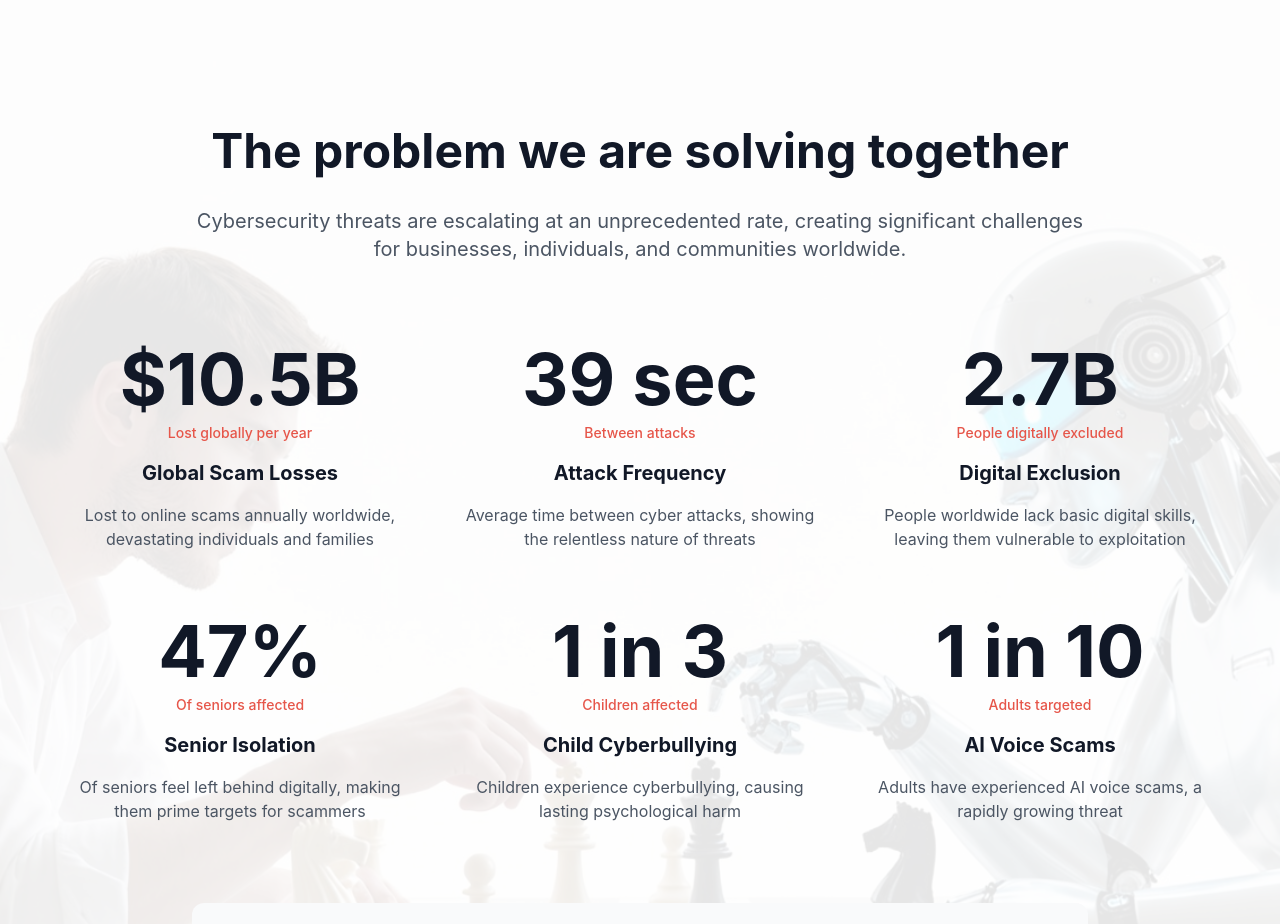
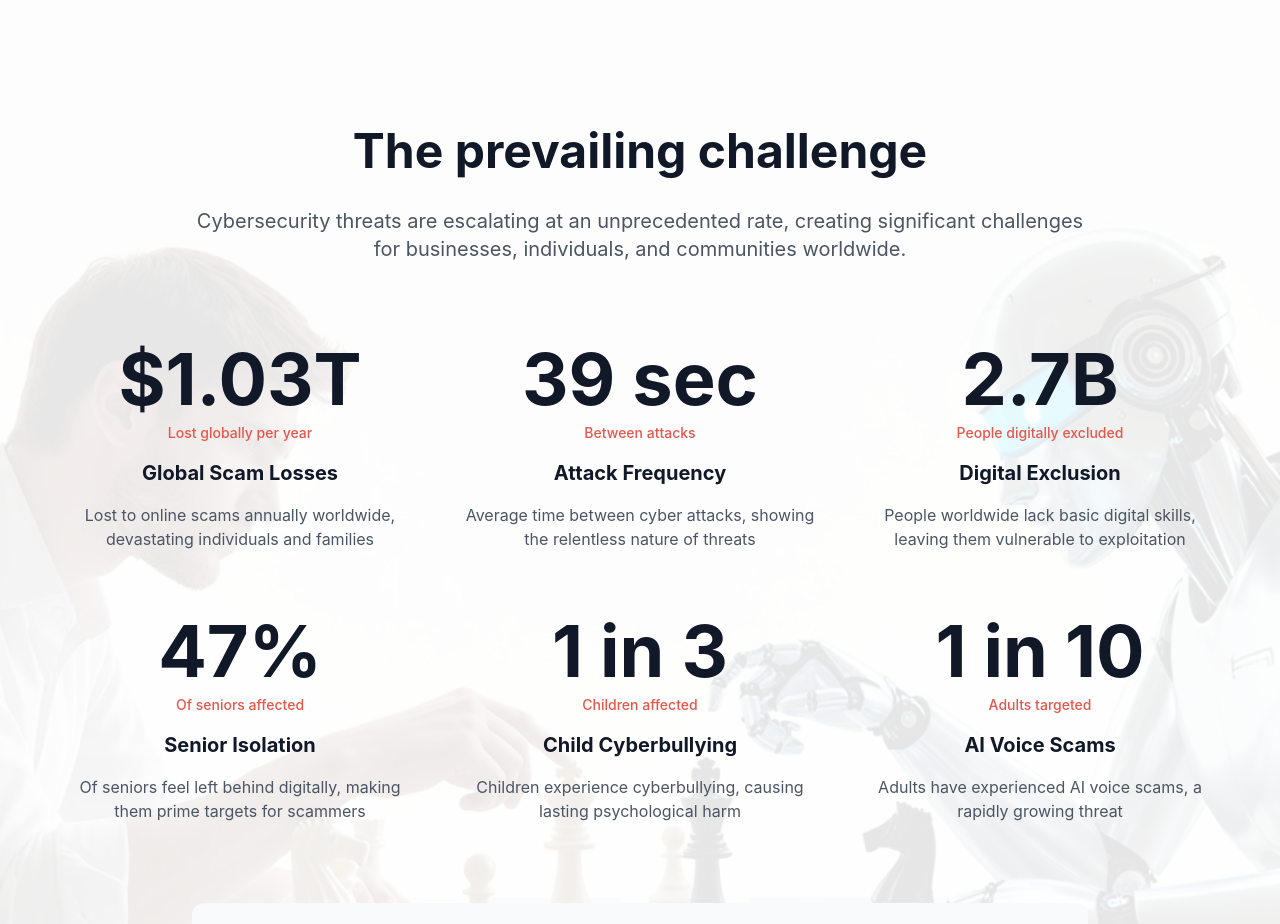
Before and after one commit to CNmerenu/cybervists-website, a Next.js app: page / in a window 1280 px wide. Shown: the part 929-1853 px from the top of the page. Built offline with nearby package versions, Linux system fonts and the light colour scheme.

Commit message:
before painting

```diff
--- a/src/app/about/page.tsx
+++ b/src/app/about/page.tsx
@@ -91,8 +91,9 @@ export default function About() {
   return (
     <main className="w-full min-h-screen bg-white">
       {/* New Hero Section - Two Column Layout */}
-      <section className="py-8 md:py-16 px-4 md:px-16 bg-white">
-        <div className="max-w-7xl mx-auto h-full">
+      <section className="py-8 md:py-16 px-4 md:px-16 bg-white relative">
+        <div className="absolute inset-0 bg-[url('/assets/aboutusbg.jpg')] bg-cover bg-center opacity-5"></div>
+        <div className="max-w-7xl mx-auto h-full relative z-10">
           <div className="grid grid-cols-1 lg:grid-cols-5 gap-8 lg:gap-16 items-center h-full">
             {/* Left - Message (40%) */}
             <div className="lg:col-span-2 text-center lg:text-left">
--- a/src/components/Challenge.tsx
+++ b/src/components/Challenge.tsx
@@ -17,14 +17,14 @@ interface Challenge {
 }
 
 const challengeContent = {
-  title: "The problem we are solving together",
+  title: "The prevailing challenge",
   subtitle:
     "Cybersecurity threats are escalating at an unprecedented rate, creating significant challenges for businesses, individuals, and communities worldwide.",
   challenges: [
     {
       icon: DollarSign,
       title: "Global Scam Losses",
-      stat: "$10.5B",
+      stat: "$1.03T",
       description:
         "Lost to online scams annually worldwide, devastating individuals and families",
       impact: "Lost globally per year",
```
